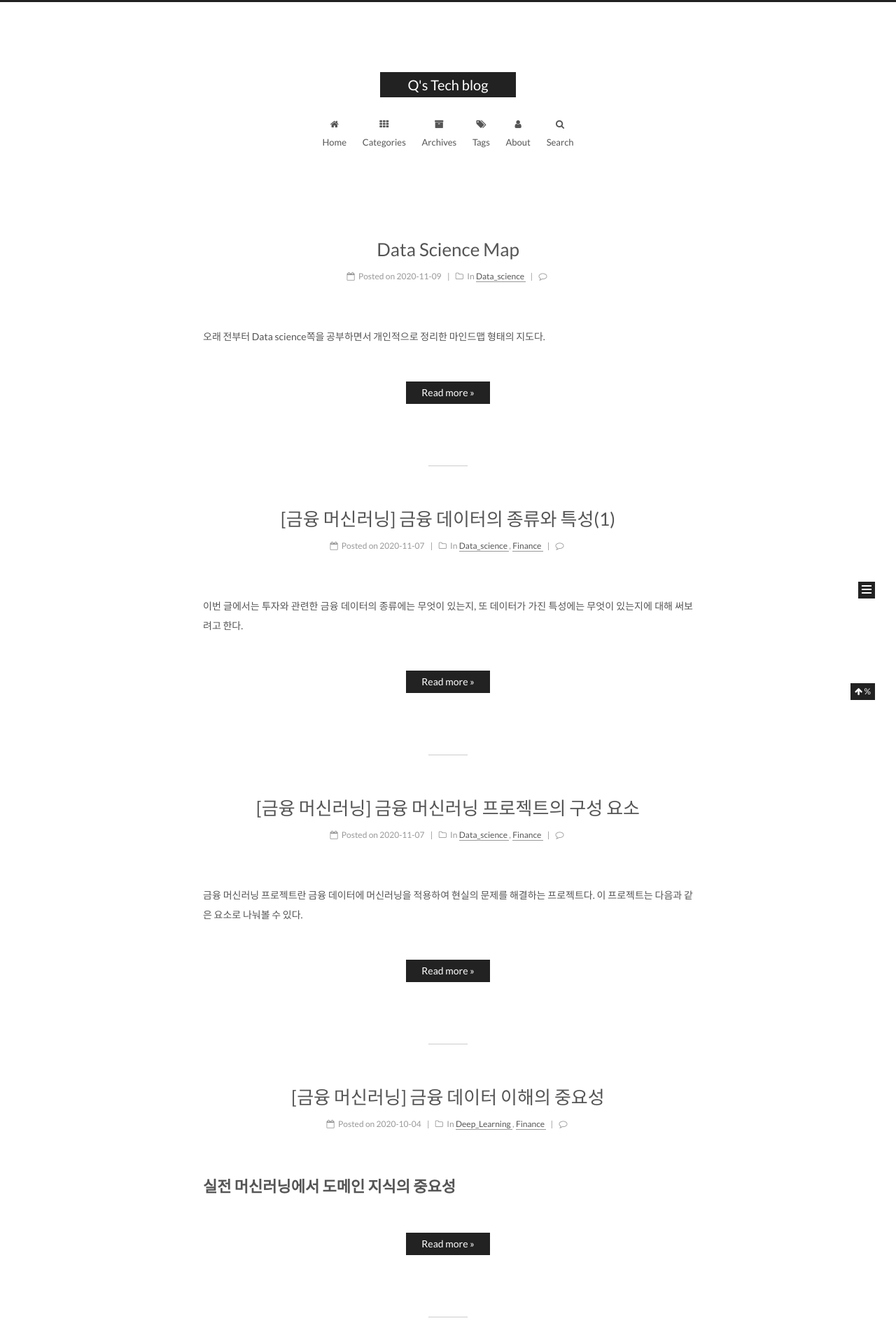
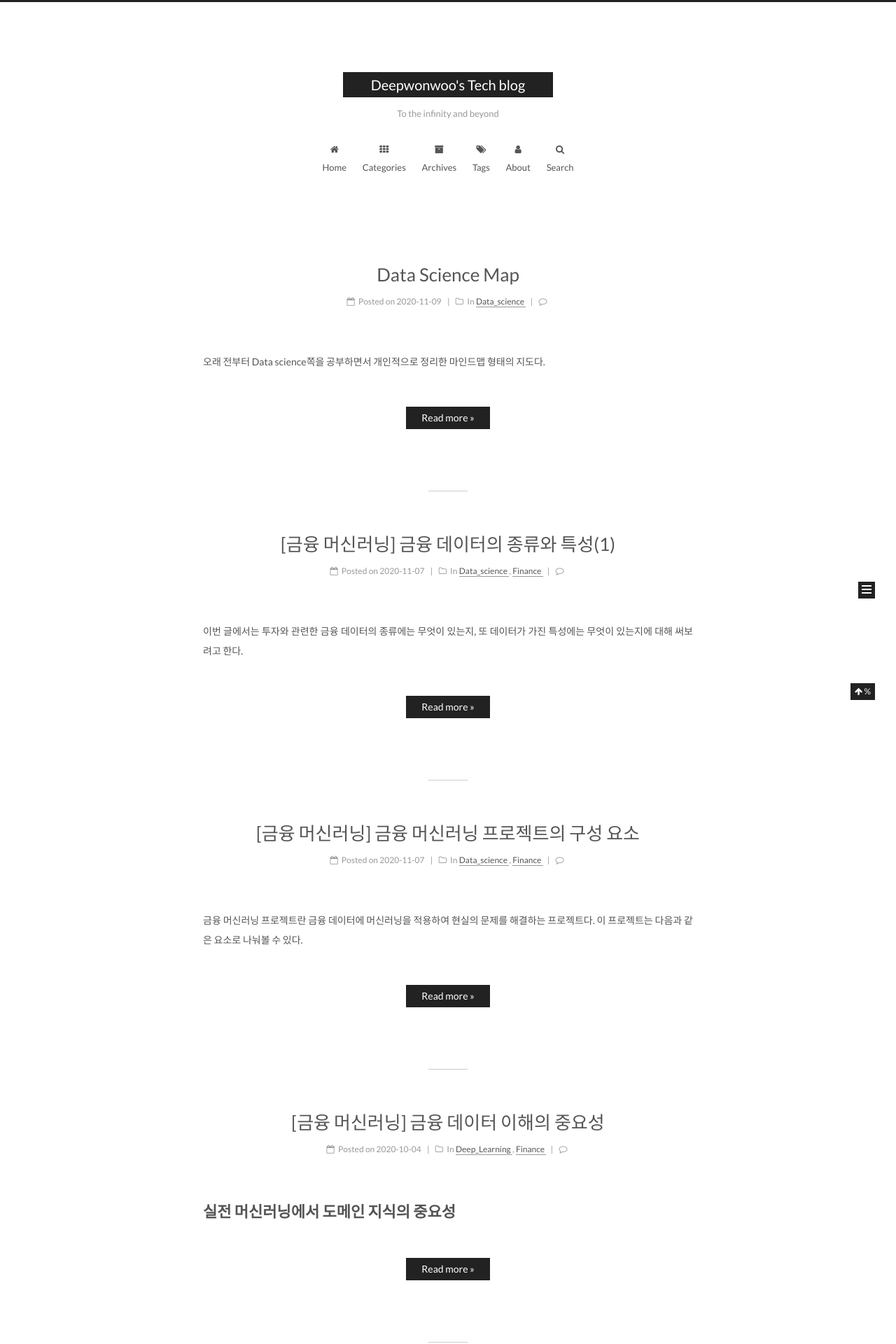
Before and after one commit to deepwonwoo/deepwonwoo.github.io, a Jekyll site: the page built from index.html, in a window 1280 px wide. Shown: the top 1920 px of the page at 70% size. Built offline with Jekyll 4.4.1, drawn with Linux system fonts in a browser that asks for light colours; the list of posts is cut into pages by our own code; comment, search, counter and statistics services are not loaded; some of the changed text lies outside the part shown.

```diff
--- a/_config.yml
+++ b/_config.yml
@@ -4,17 +4,17 @@
 # ---------------------------------------------------------------
 
 # Site
-title: Q's Tech blog
-subtitle:
+title: Deepwonwoo's Tech blog
+subtitle: To the infinity and beyond
 description:
-author: Yeongkyu Kim
+author: Wonwoo Choi
 # Support language: de, en, fr-FR, id, ja, ko, pt-BR, pt, ru, zh-Hans, zh-hk, zh-tw
 language: en
-date_format: '%Y-%m-%d'
+date_format: "%Y-%m-%d"
 
 # URL
 ## If your site is put in a subdirectory, set url as 'http://yoursite.com' and baseurl as '/child'
-url:
+url: https://deepwonwoo.github.io/
 baseurl:
 permalink: pretty
 
@@ -22,17 +22,28 @@ permalink: pretty
 paginate: 10
 #paginate_path: "/page:num/"
 #archive:
-  #paginate: 10
-  #paginate_path: "/page:num/"
+#paginate: 10
+#paginate_path: "/page:num/"
 #category:
-  #paginate: 10
-  #paginate_path: "/page:num/"
+#paginate: 10
+#paginate_path: "/page:num/"
 #tag:
-  #paginate: 10
-  #paginate_path: "/page:num/"
+#paginate: 10
+#paginate_path: "/page:num/"
 
 # Handling Reading
-exclude: [".rvmrc", ".rbenv-version", "README.md", "Rakefile", "changelog.md", "Gemfile", "Gemfile.lock", "README_en.md", "vendor"]
+exclude:
+  [
+    ".rvmrc",
+    ".rbenv-version",
+    "README.md",
+    "Rakefile",
+    "changelog.md",
+    "Gemfile",
+    "Gemfile.lock",
+    "README_en.md",
+    "vendor",
+  ]
 
 # Separator
 #excerpt_separator: <!-- more -->
@@ -47,13 +58,12 @@ highlight:
 ## 'redcarpet' is unsupported on GitHub Pages now.
 markdown: kramdown
 kramdown:
-    input: GFM
+  input: GFM
 
 # Default Attributes
 ## Docs: https://jekyllrb.com/docs/configuration/#front-matter-defaults
 defaults:
-  -
-    scope:
+  - scope:
       path: ""
       type: "posts"
     values:
@@ -67,9 +77,9 @@ feed:
 # Plugins
 ## Docs: https://help.github.com/articles/configuring-jekyll-plugins/
 plugins:
- - jemoji
- - jekyll-sitemap
- - jekyll-feed
+  - jemoji
+  - jekyll-sitemap
+  - jekyll-feed
 
 # ---------------------------------------------------------------
 # Site Information Settings
@@ -125,7 +135,6 @@ menu:
   #sitemap: /sitemap.xml
   #commonweal: /404.html
 
-
 # Enable/Disable menu icons.
 # Icon Mapping:
 #   Map a menu item to a specific FontAwesome icon name.
@@ -143,9 +152,6 @@ menu_icons:
   sitemap: sitemap
   commonweal: heartbeat
 
-
-
-
 # ---------------------------------------------------------------
 # Scheme Settings
 # ---------------------------------------------------------------
@@ -154,7 +160,6 @@ menu_icons:
 scheme: Muse
 #scheme: Mist
 #scheme: Pisces
-
 
 # ---------------------------------------------------------------
 # Font Settings
@@ -202,22 +207,17 @@ font:
     family:
     size:
 
-
-
-
 # ---------------------------------------------------------------
 # Sidebar Settings
 # ---------------------------------------------------------------
-
 
 # Social Links
 # Key is the link label showing to end users.
 # Value is the target link (E.g. GitHub: https://github.com/iissnan)
 social:
-  GitHub: https://github.com/karl6885
-  Facebook: https://www.facebook.com/yeong.kyu.Q
-  Linkedin: https://www.linkedin.com/in/yeongkyu-kim-494021b1
-
+  GitHub: https://github.com/deepwonwoo
+  Facebook: https://www.facebook.com/wonwooddo
+  email: https://www.linkedin.com/in/wonwoo-choi-9621b1150/
 
 # Social Links Icons
 # Icon Mapping:
@@ -232,11 +232,9 @@ social_icons:
   Facebook: facebook-square
   Linkedin: linkedin-square
 
-
 # Sidebar Avatar
 # in directory: /assets/images/avatar.gif
-avatar: /assets/images/shadow.png
-
+avatar: /assets/images/ww.png
 
 # Table Of Contents in the Sidebar
 toc:
@@ -248,13 +246,11 @@ toc:
   # If true, all words will placed on next lines if header width longer then sidebar width.
   wrap: false
 
-
 # Creative Commons 4.0 International License.
 # http://creativecommons.org/
 # Available: by | by-nc | by-nc-nd | by-nc-sa | by-nd | by-sa | zero
 #creative_commons: by-nc-sa
 #creative_commons:
-
 
 sidebar:
   # Sidebar Position, available value: left | right
@@ -281,14 +277,12 @@ sidebar:
   # Scroll percent label in b2t button
   scrollpercent: true
 
-
 # Blog rolls
 #links_title: Links
 #links_layout: block
 #links_layout: inline
 #links:
-  #Title: http://example.com/
-
+#Title: http://example.com/
 
 # ---------------------------------------------------------------
 # Post Settings
@@ -325,17 +319,15 @@ post_wordcount:
 
 # Wechat Subscriber
 #wechat_subscriber:
-  #enabled: true
-  #qcode: /path/to/your/wechatqcode ex. /uploads/wechat-qcode.jpg
-  #description: ex. subscribe to my blog by scanning my public wechat account
+#enabled: true
+#qcode: /path/to/your/wechatqcode ex. /uploads/wechat-qcode.jpg
+#description: ex. subscribe to my blog by scanning my public wechat account
 
 # Declare license on posts
 post_copyright:
   enable: false
   license: CC BY-NC-SA 3.0
   license_url: https://creativecommons.org/licenses/by-nc-sa/3.0/
-
-
 
 # ---------------------------------------------------------------
 # Misc Theme Settings
@@ -350,13 +342,11 @@ custom_logo:
   enabled: false
   image:
 
-
 # Code Highlight theme
 # Available value:
 #    normal | night | night eighties | night blue | night bright
 # https://github.com/chriskempson/tomorrow-theme
 highlight_theme: normal
-
 
 # ---------------------------------------------------------------
 # Third Party Services Settings
@@ -383,7 +373,7 @@ han: false
 # Disqus
 disqus:
   enable: true
-  shortname: q-fin-tech
+  shortname: https-deepwonwoo-github-io
   count: true
   # hide comments (visitors need to click to load the comments)
   # count need to be false when hide is true
@@ -410,13 +400,13 @@ changyan:
 #livere_uid: your uid
 
 # Support for gitalk comments system.
-gitalk:
-  enable: false
-  clientID: # 54730ddf7b9420460c03
-  clientSecret: # c05684701b25ff1c19ea0c01ce4d80c125e0707d
-  repo: # colingpt.github.io
-  owner: # colingpt
-  admin: # colingpt
+#gitalk:
+#enable: false
+#clientID: # 54730ddf7b9420460c03
+#clientSecret: # c05684701b25ff1c19ea0c01ce4d80c125e0707d
+#repo: # colingpt.github.io
+#owner: # colingpt
+#admin: # colingpt
 
 # Baidu Share
 # Available value:
@@ -438,7 +428,7 @@ gitalk:
 #google_site_verification:
 
 # Google Analytics
-google_analytics: UA-125465459-1
+google_analytics: G-8KWFTY34Q9
 
 # Yandex Webmaster tools verification setting
 # See: https://webmaster.yandex.ru/
@@ -460,41 +450,39 @@ duoshuo_info:
   user_id: 0
   #admin_nickname: Author
 
-
 # Facebook SDK Support.
 # https://github.com/iissnan/hexo-theme-next/pull/410
 facebook_sdk:
   enable: false
-  app_id:       #<app_id>
-  fb_admin:     #<user_id>
-  like_button:  #true
-  webmaster:    #true
+  app_id: #<app_id>
+  fb_admin: #<user_id>
+  like_button: #true
+  webmaster: #true
 
 # Facebook comments plugin
 # This plugin depends on Facebook SDK.
 # If facebook_sdk.enable is false, Facebook comments plugin is unavailable.
 facebook_comments_plugin:
   enable: false
-  num_of_posts: 10  # min posts num is 1
-  width: 100%       # default width is 550px
-  scheme: light     # default scheme is light (light or dark)
+  num_of_posts: 10 # min posts num is 1
+  width: 100% # default width is 550px
+  scheme: light # default scheme is light (light or dark)
 
 # VKontakte API Support.
 # To get your AppID visit https://vk.com/editapp?act=create
 vkontakte_api:
   enable: false
-  app_id:       #<app_id>
-  like:         true
-  comments:     true
+  app_id: #<app_id>
+  like: true
+  comments: true
   num_of_posts: 10
 
 # Star rating support to each article.
 # To get your ID visit https://widgetpack.com
 rating:
   enable: false
-  id:     #<app_id>
-  color:  fc6423
-
+  id: #<app_id>
+  color: fc6423
 
 # Show number of visitors to each article.
 # You can visit https://leancloud.cn get AppID and AppKey.
@@ -521,13 +509,11 @@ busuanzi_count:
   page_pv_header: <i class="fa fa-file-o"></i>
   page_pv_footer:
 
-
 # Tencent analytics ID
 # tencent_analytics:
 
 # Tencent MTA ID
 # tencent_mta:
-
 
 # Enable baidu push so that the blog will push the url to baidu automatically which is very helpful for SEO
 baidu_push: false
@@ -559,7 +545,6 @@ algolia_search:
     hits_empty: "We didn't find any results for the search: ${query}"
     hits_stats: "${hits} results found in ${time} ms"
 
-
 # Local search
 local_search:
   enable: true
@@ -573,7 +558,6 @@ local_search:
 # Usage: {% exturl text url "title" %}
 # Alias: {% extlink text url "title" %}
 exturl: false
-
 
 #! ---------------------------------------------------------------
 #! DO NOT EDIT THE FOLLOWING SETTINGS
@@ -704,7 +688,6 @@ vendors:
   # https://github.com/ethantw/Han
   han:
 
-
 # Assets
 css: assets/css
 js: assets/js
--- a/robots.txt
+++ b/robots.txt
@@ -1,4 +1,4 @@
 User-agent: *
 Allow: /
 
-Sitemap: https://karl6885.github.io/sitemap.xml
+Sitemap: https://deepwonwoo.github.io/sitemap.xml
```
Also changed, not shown: assets/favicon.ico (added), assets/images/shadow.png (deleted), assets/images/ww.png (added).
